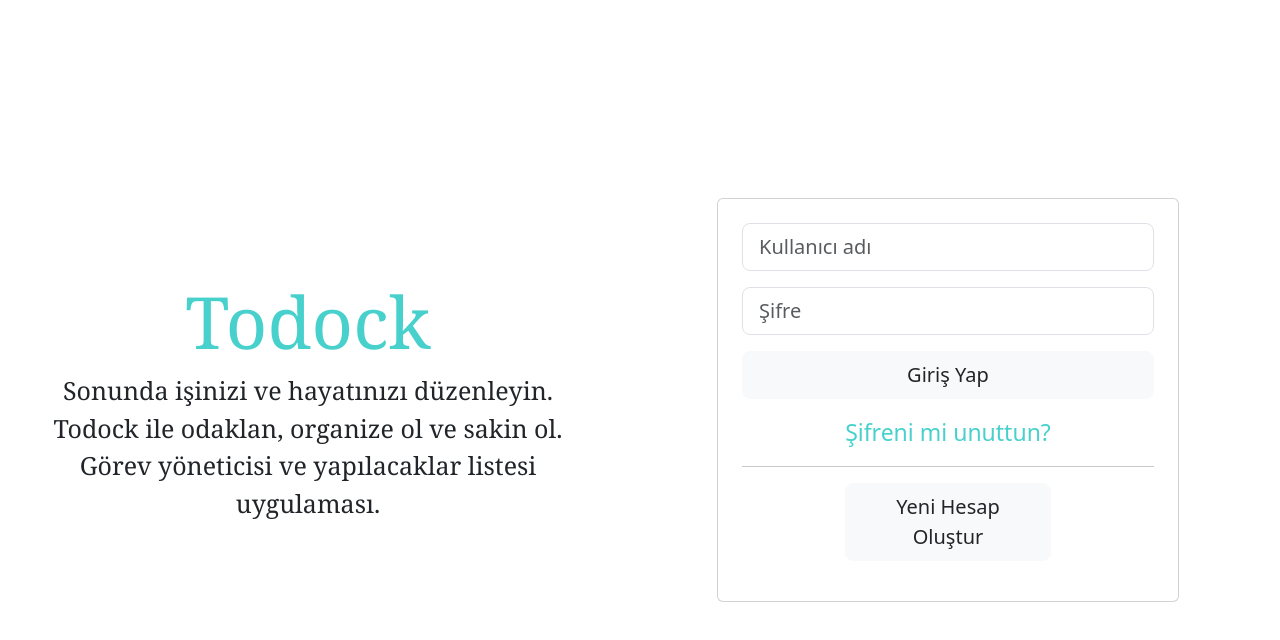
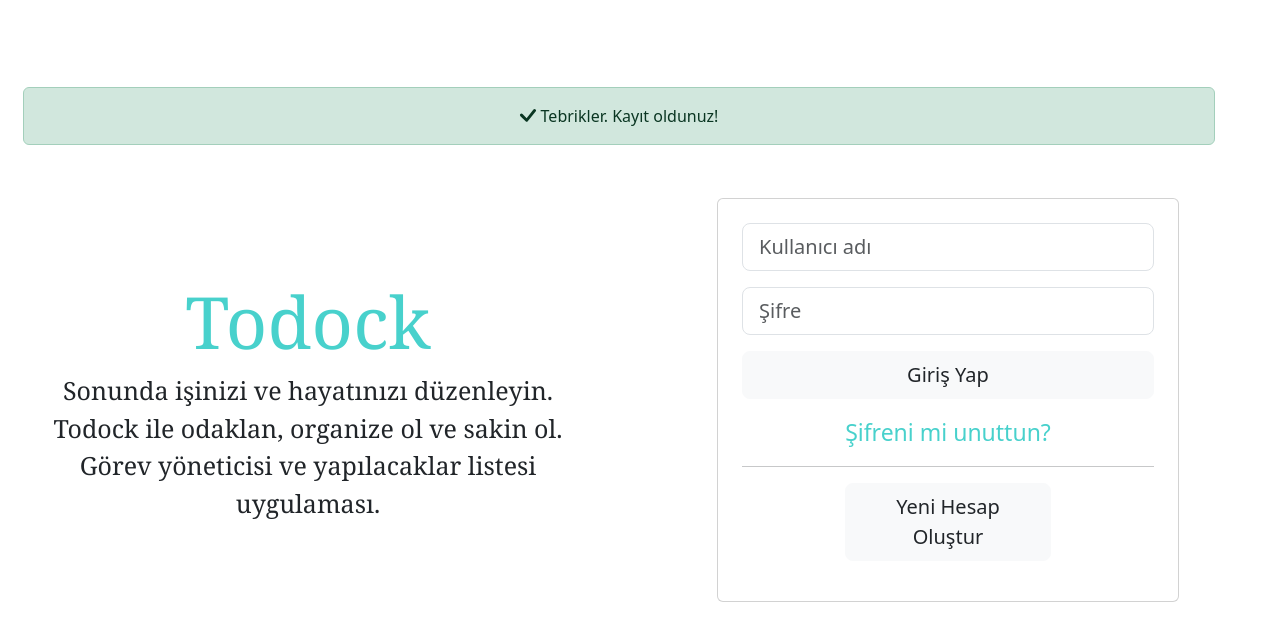
Before and after one commit to nurcancurebal/todock-frontend, a Vue app: page / in a window 1280 px wide. Shown: the top 640 px of the page. Built offline with nearby package versions, Linux system fonts and the light colour scheme.

Commit message:
signin signup

```diff
--- a/src/store/index.js
+++ b/src/store/index.js
@@ -169,11 +169,7 @@
 
     try {
 
-      const result = await axios.post("http://localhost:3000/auth/signup", { firstname: payload.firstname, lastname: payload.lastname, username: payload.username, birthdate: payload.birthdate, password: payload.password });
-
-      console.log("signUp", result.data);
-
-      return result;
+      return await axios.post("http://localhost:3000/auth/signup", { firstname: payload.firstname, lastname: payload.lastname, username: payload.username, birthdate: payload.birthdate, password: payload.password });
 
     } catch (error) {
 
@@ -189,7 +185,7 @@
 
       const result = await axios.post("http://localhost:3000/auth/signin", { username: payload.username, password: payload.password });
 
-      console.log("signIn", result.data);
+      console.log("signIn", result);
 
       return result;
 
--- a/src/views/SignIn.vue
+++ b/src/views/SignIn.vue
@@ -1,6 +1,22 @@
 <template>
   <div class="d-flex vh-100 vw-100">
-    <b-row align-h="center" class="vh-100 vw-100">
+    <div
+      class="alert alert-success"
+      role="alert"
+      style="
+        z-index: 1;
+        position: fixed;
+        top: 87px;
+        left: 23px;
+        right: 65px;
+        display: flex;
+        justify-content: center;
+        align-items: center;
+      "
+    >
+      <b-icon-check-lg style="margin-right: 5px" /> Tebrikler. Kayıt oldunuz!
+    </div>
+    <b-row align-h="center" class="vh-100 vw-100" style="z-index: auto">
       <b-col cols="12" md="6" style="font-family: Georgia" class="text-center">
         <AuthMessage />
       </b-col>
@@ -99,10 +115,6 @@
     };
   },
 
-  computed: {
-    ...mapGetters(["user"]),
-  },
-
   methods: {
     ...mapActions(["signIn"]),
 
--- a/src/views/SignUp.vue
+++ b/src/views/SignUp.vue
@@ -156,13 +156,13 @@
     },
 
     signUpAfter() {
-      this.$router.push({ name: "SignIn" });
-
       this.form.firstname = "";
       this.form.lastname = "";
       this.form.username = "";
       this.form.birthdate = "";
       this.form.password = "";
+
+      this.$router.push({ name: "Home" });
     },
 
     checkForm() {
```
